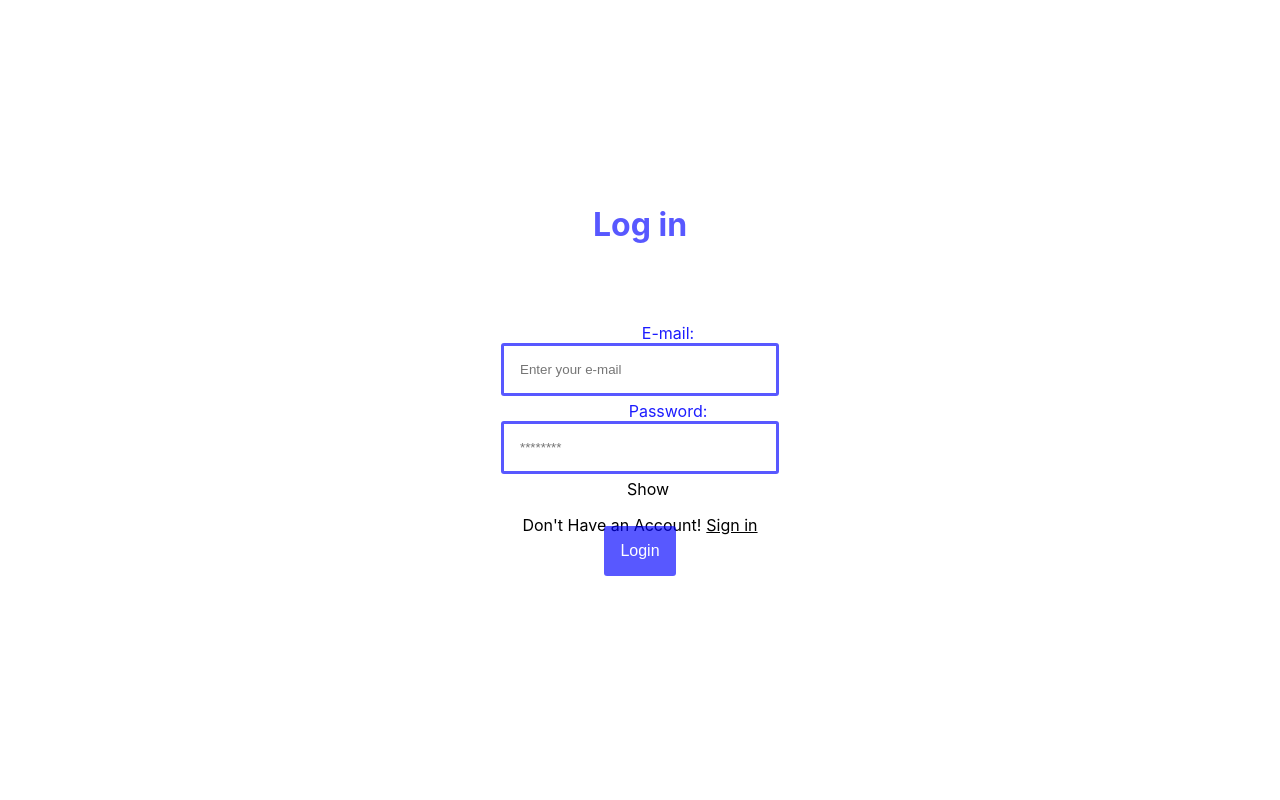
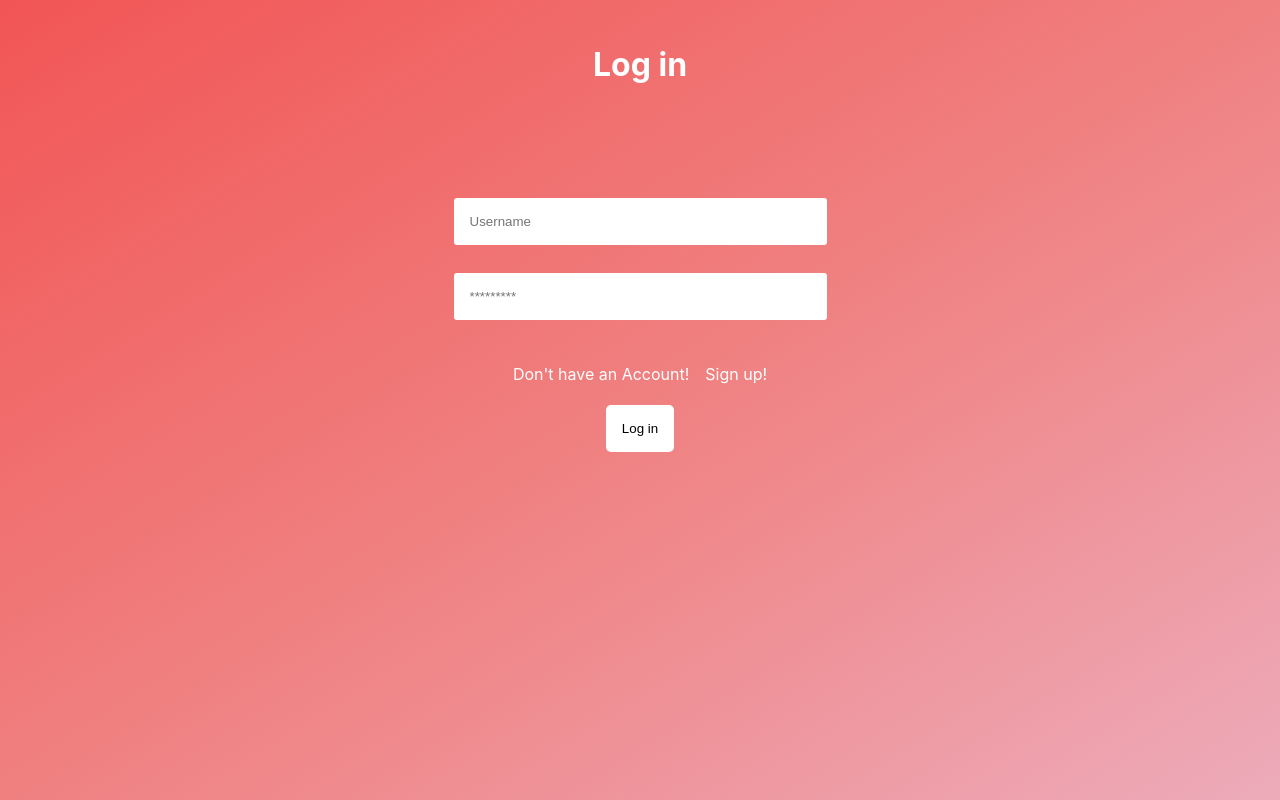
Before and after one commit to kulisjurai/frontend-ITA-praksa-2023, a React (Create React App) app: page / in a window 1280 px wide. Built offline with nearby package versions, Linux system fonts and the light colour scheme.

Commit message:
Rad na Log in dijelu

```diff
--- a/src/pages/login/Login.css
+++ b/src/pages/login/Login.css
@@ -1,56 +1,53 @@
-.backgrounds,
-.logform {
+.background-login,
+.login-form {
   height: 100vh;
-  width: 50%;
+  width: 100%;
   display: flex;
   flex-direction: column;
+  align-items: center;
+  color: white;
   justify-content: center;
-  align-items: center;
-  background-color: white;
 }
-.lab {
-  align-self: left;
-  margin-left: 3.5rem;
-  color: rgba(0, 0, 255, 0.889);
-  font-weight: 400;
-  font-size: 1rem;
+
+
+input {
+  border: 3px white;
+  border-radius: 3px;
+  margin-bottom: 5px;
+  padding: 1rem;
+  align-self: center;
+  padding-right: 180px;
 }
-.inp {
-  border: 3px solid rgba(0, 0, 255, 0.656);
-  border-radius: 3px;
-  padding: 1rem;
-  width: 15rem;
-  align-self: center;
-}
-.butt {
+
+button {
   border: none;
   padding: 1rem;
-  border-radius: 3px;
+  border-radius: 5px;
   cursor: pointer;
-  background-color: rgba(0, 0, 255, 0.656);
-  transform: translate(0, -14rem);
-  font-size: 1rem;
-  color: white;
-  align-self: center;
-}
-.naslov {
-  color: rgba(0, 0, 255, 0.656);
-  transform: translate(0, 10rem);
+  background-color: white;
+  margin-top: 5px;
 }
 
-.sign-in:hover {
-  cursor: pointer;
-  color: rgb(108, 108, 167);
+.background-login {
+  background-image: linear-gradient(
+    to right bottom,
+    #f25555,
+    lightcoral,
+    #edabba
+  );
 }
-.sign-in {
-  margin-left: 5px;
-  text-decoration: underline;
+
+.login-div {
+  text-align: start;
+  padding-bottom: 3px;
 }
-/* span {
-  transform: translate(11rem, -3.5rem);
-  border-radius: 3px;
-  padding: 0.8rem;
-  cursor: pointer;
-  background-color: rgba(0, 0, 255, 0.656);
-  color: white;
-} */
+
+h1 {
+  padding: 1.5rem;
+
+}
+
+.login-form {
+  justify-content: start;
+  padding-top: 3rem;
+}
--- a/src/pages/login/Login.jsx
+++ b/src/pages/login/Login.jsx
@@ -1,63 +1,56 @@
-import React, { useContext, useState } from "react";
-import { GeneralContext } from "../../context/GeneralContext";
+import React, { useState } from "react";
 import "./Login.css";
 
-export default function Login(props) {
-  const { setUser } = useContext(GeneralContext);
-  const displayEventAction = () => {};
-  const [email, setEmail] = useState("");
+export default function Login() {
+  const [username, setUsername] = useState("");
   const [password, setPassword] = useState("");
-  const [passwordShown, setPasswordShown] = useState(false);
-  const togglePassword = () => {
-    setPasswordShown(!passwordShown);
-  };
 
   const handleSubmit = (e) => {
     e.preventDefault();
-    console.log(email);
-    setUser(email);
-  };
+    console.log(username, password);
+  }
 
-  const switchToSignInForm = () => {
+  const switchToSignUpForm = () => {
     window.location.replace("/signup");
   };
 
   return (
-    <div onClick={displayEventAction} className="backgrounds">
-      <h1 className="naslov">Log in</h1>
-      <form className="logform" onSubmit={handleSubmit}>
-        <label className="lab" htmlFor="email">
-          E-mail:
-        </label>
-        <input
-          className="inp"
-          value={email}
-          onChange={(e) => setEmail(e.target.value)}
-          type="email"
-          placeholder="Enter your e-mail"
-        />
+    <>
+    <div className="background-login">
+      <h1>Log in</h1>
+      <form className="login-form" onSubmit={handleSubmit}>
+        <div className="login-div">
+          <label htmlFor="username"></label><br />
+          <input
+            value={username}
+            onChange={(e) => setUsername(e.target.value)}
+            type="text"
+            placeholder="Username"
+            id="username"
+            name="username" />
+        </div>
 
-        <label className="lab" htmlFor="password">
-          Password:
-        </label>
-        <input
-          className="inp"
+        <div className="login-div">
+          <label htmlFor="password"></label><br />
+          <input
           value={password}
           onChange={(e) => setPassword(e.target.value)}
-          type={passwordShown ? "text" : "password"}
-          placeholder="********"
-        />
-        <span onClick={togglePassword}>Show</span>
+          type="password"
+          placeholder="*********"
+          id="password"
+          name="password" />
+        </div>
+        <br />
         <p>
-          Don't Have an Account!
-          <span className="sign-in" onClick={switchToSignInForm}>
-            Sign in
+          Don't have an Account!
+          <span className="log-in" onClick={switchToSignUpForm}>
+            Sign up!
           </span>
         </p>
+
+        <button type="submit">Log in</button>
       </form>
-      <button onClick={handleSubmit} className="butt" type="submit">
-        Login
-      </button>
     </div>
-  );
+    </>
+  )
 }
```
